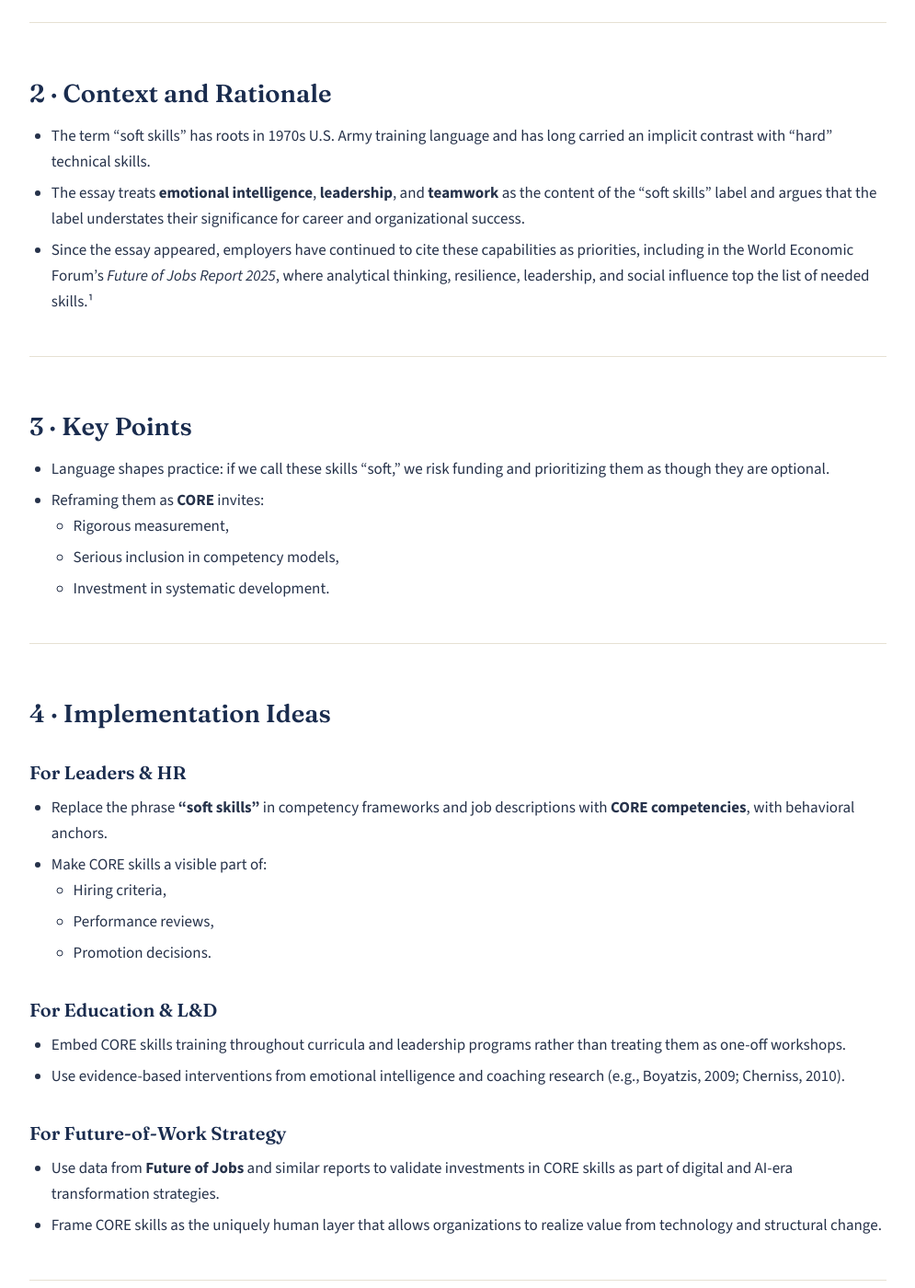
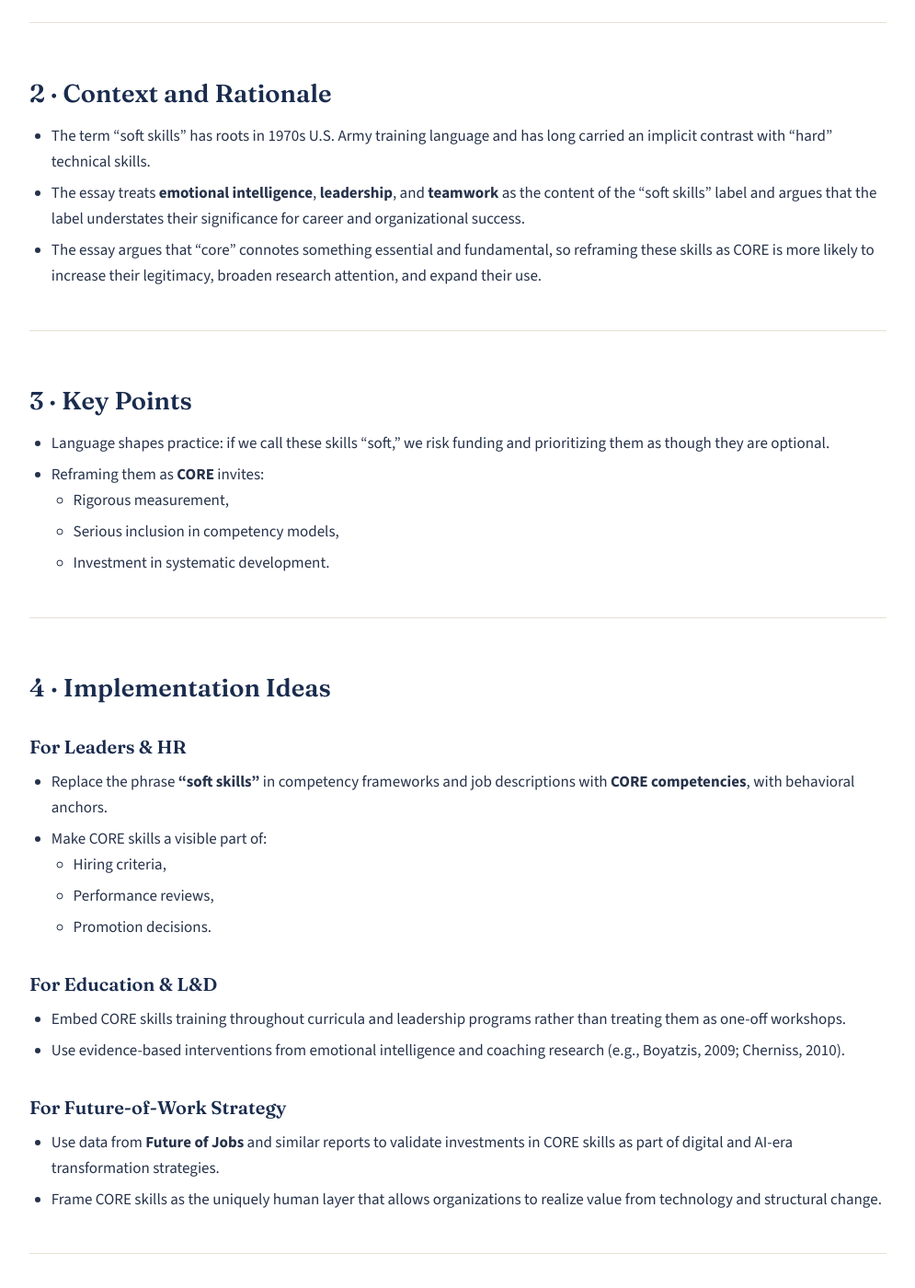
Before and after one commit to mjmonnot/mjmonnot.github.io, a Jekyll site: the page built from publications/2019-core-skills.md, in a window 1280 px wide and 1400 px high, scrolled down 1074 px. Shown: the whole window at 92% size, without its empty margins (142-1137 px from the left). Built offline with Jekyll 4.4.1, drawn with Linux system fonts in a browser that asks for light colours; some of the changed text lies outside the part shown.

Commit message:
Publication pages: fact-check R2 wording (core-skills context, compensatory-faking TL;DR); ref _ops/HANDOFF_SITE_FACTCHECK_APPLY_2026-11-16.md

```diff
--- a/publications/2019-core-skills.md
+++ b/publications/2019-core-skills.md
@@ -37,7 +37,7 @@ The authors propose the term **CORE skills – Competence in Organizational and
 
 - The term “soft skills” has roots in 1970s U.S. Army training language and has long carried an implicit contrast with “hard” technical skills.
 - The essay treats **emotional intelligence**, **leadership**, and **teamwork** as the content of the “soft skills” label and argues that the label understates their significance for career and organizational success.
-- Since the essay appeared, employers have continued to cite these capabilities as priorities, including in the World Economic Forum’s *Future of Jobs Report 2025*, where analytical thinking, resilience, leadership, and social influence top the list of needed skills.¹
+- The essay argues that “core” connotes something essential and fundamental, so reframing these skills as CORE is more likely to increase their legitimacy, broaden research attention, and expand their use.
 
 ---
 
@@ -75,7 +75,6 @@ The authors propose the term **CORE skills – Competence in Organizational and
 
 ## 5 · Endnotes (APA Style)
 
-1. World Economic Forum. (2025). *The Future of Jobs Report 2025.* Geneva, Switzerland: Author.
-2. Parlamis, J., & Monnot, M. J. (2019). Getting to the CORE: Putting an end to the term “soft skills.” *Journal of Management Inquiry, 28*(2), 225–227. https://doi.org/10.1177/1056492618818023
-3. Boyatzis, R. E. (2009). Competencies as a behavioral approach to emotional intelligence. *Journal of Management Development, 28*(9), 749–770.
-4. Cherniss, C. (2010). Emotional intelligence: Toward clarification of a concept. *Industrial and Organizational Psychology, 3*(2), 110–126.
+1. Parlamis, J., & Monnot, M. J. (2019). Getting to the CORE: Putting an end to the term “soft skills.” *Journal of Management Inquiry, 28*(2), 225–227. https://doi.org/10.1177/1056492618818023
+2. Boyatzis, R. E. (2009). Competencies as a behavioral approach to emotional intelligence. *Journal of Management Development, 28*(9), 749–770.
+3. Cherniss, C. (2010). Emotional intelligence: Toward clarification of a concept. *Industrial and Organizational Psychology, 3*(2), 110–126.
```
Also changed, not shown: publications/2026-compensatory-faking.md (+2 -2 lines).
